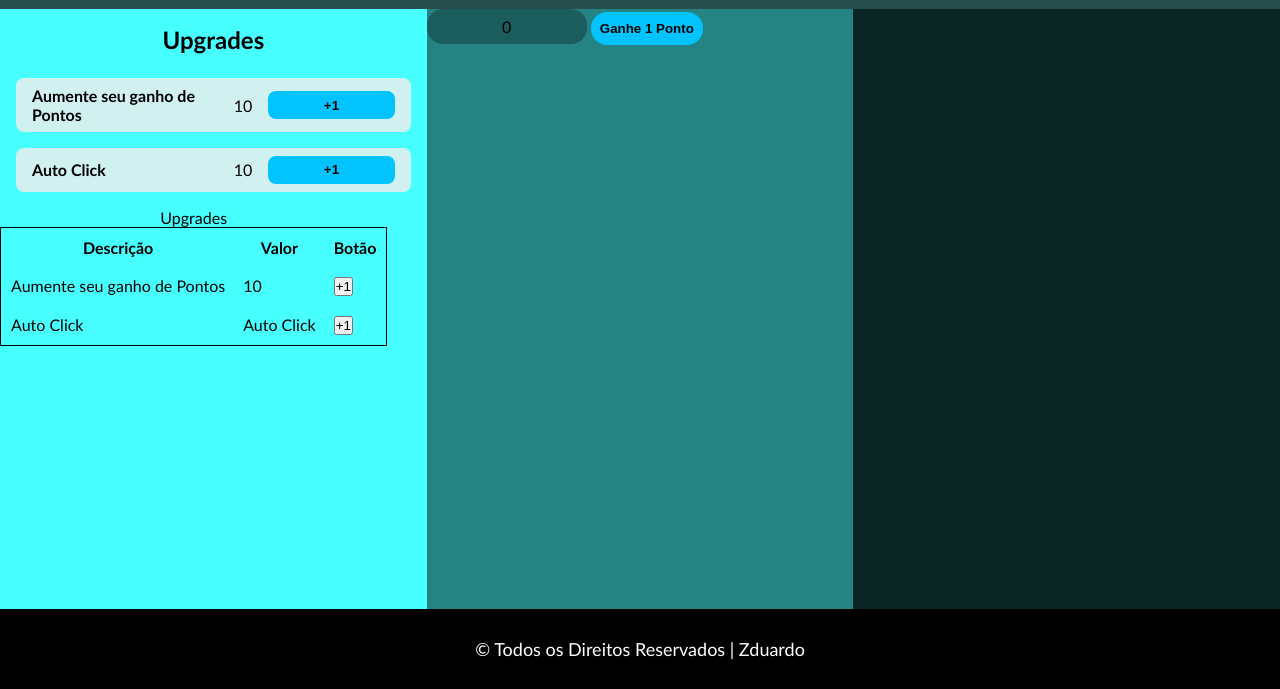
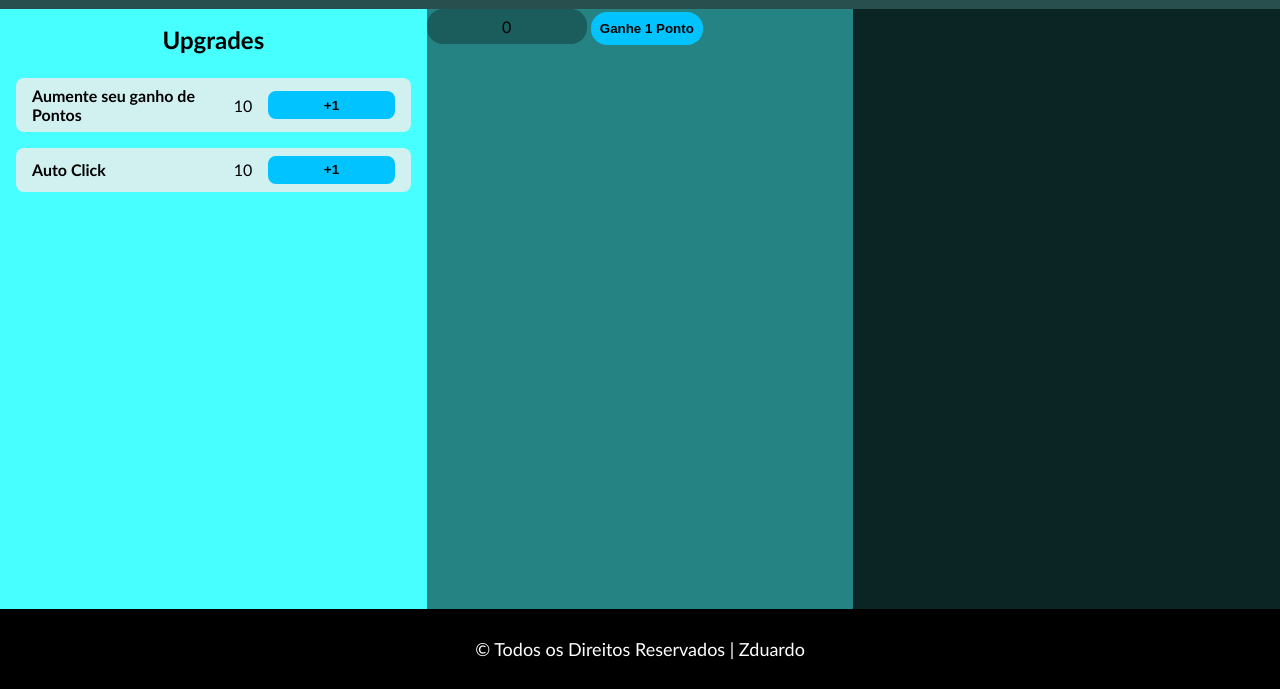
Before and after one commit to eduardoribeirosn/Criacoes-Minha, a plain HTML site: page Criando jogos/Jogo número 1 - Clicker lizard/index.html in a window 1280 px wide. Shown: the part 111-800 px from the top of the page. Drawn offline with Linux system fonts and the light colour scheme.

Commit message:
Pass 2.5 3 Excluindo a Tabela
Commit para salvar apenas os upgrades com flex (Exclui a tabela)

```diff
--- a/Criando jogos/Jogo número 1 - Clicker lizard/index.html
+++ b/Criando jogos/Jogo número 1 - Clicker lizard/index.html
@@ -28,28 +28,6 @@
                         <button id="" onclick="">+1</button>
                     </div>
                 </div>
-            <table>
-                <caption>Upgrades</caption>
-                <thead>
-                    <tr>
-                        <th>Descrição</th>
-                        <th>Valor</th>
-                        <th>Botão</th>
-                    </tr>
-                </thead>
-                <tbody>
-                    <tr>
-                        <td><span id="spanUpPontos">Aumente seu ganho de Pontos </span></td>
-                        <td><span id="valorUpPontos">10</span></td>
-                        <td><button id="buttonUpPontos" onclick="upgradePonts()">+1</button></td>
-                    </tr>
-                    <tr>
-                        <td><span id="">Auto Click </span></td>
-                        <td><span id="">Auto Click </span></td>
-                        <td><button id="" onclick="">+1</button></td>
-                    </tr>
-                </tbody>
-            </table>
         </div>
         <div class="tela2">
             <span id="spanPontos">0</span>
--- a/Criando jogos/Jogo número 1 - Clicker lizard/style.css
+++ b/Criando jogos/Jogo número 1 - Clicker lizard/style.css
@@ -82,14 +82,6 @@ main .tela1 .upgrade-container .upgrade-item button:hover {
     transform: scale(1.05);
 }
 
-main .tela1 table {
-    border: 1px solid #000;
-}
-
-main .tela1 table td, main .tela1 table th {
-    padding: .5rem;
-}
-
 main .tela2 {
     background-color: #268383;
     flex: 1;
```
